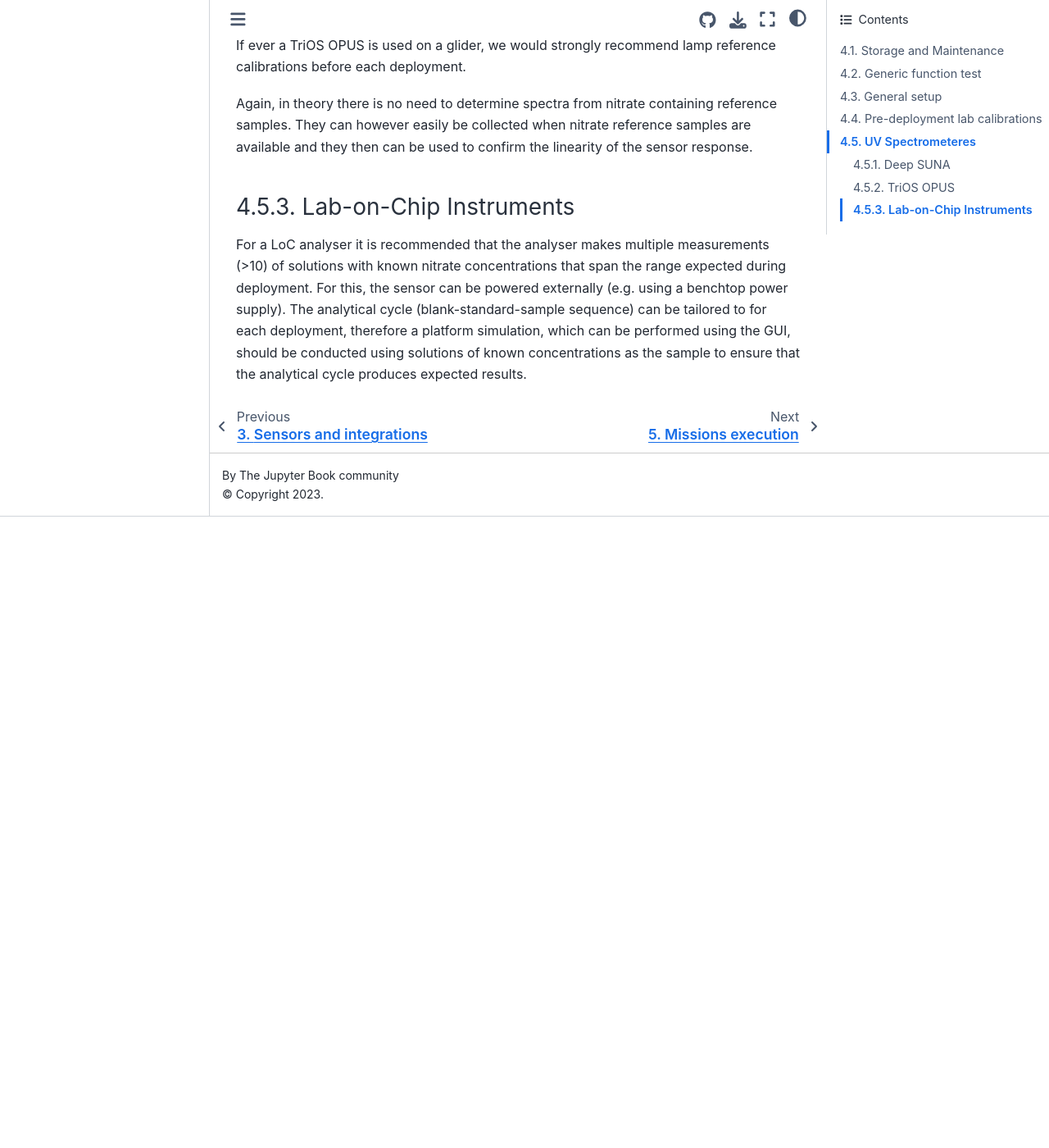
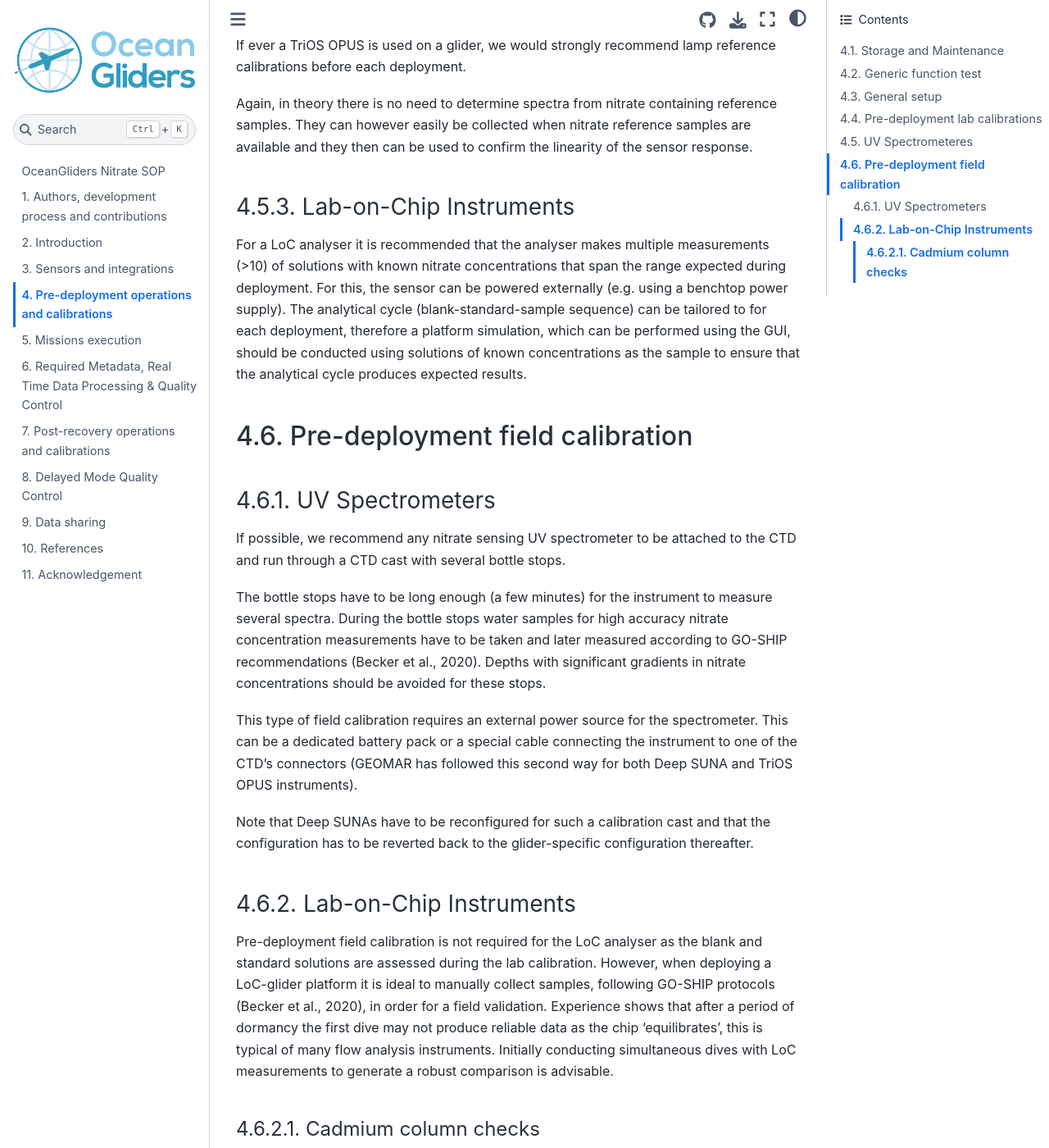
Before and after one commit to OceanGlidersCommunity/Nitrate_SOP, a Jupyter Book: the page built from sections/nitrate_pre_deployment.md, in a window 1280 px wide and 1400 px high, scrolled down 4148 px. Shown: the whole window at 82% size. Built offline with Jupyter Book 1.0.4 settings and Sphinx 7.4.7 and the Sphinx Book theme 1.1.4, drawn with Linux system fonts in a browser that asks for light colours; before the commit the page ends 4778 px from its top, so only the background shows below that; some of the changed text lies outside the part shown.

Commit message:
field calibration (#29)

```diff
--- a/sections/nitrate_pre_deployment.md
+++ b/sections/nitrate_pre_deployment.md
@@ -82,3 +82,20 @@ Again, in theory there is no need to determine spectra from nitrate containing r
 For a LoC analyser it is recommended that the analyser makes multiple measurements (>10) of solutions with known nitrate concentrations that span the range expected during deployment.
 For this, the sensor can be powered externally (e.g. using a  benchtop power supply).
 The analytical cycle (blank-standard-sample sequence) can be tailored to for each deployment, therefore a platform simulation, which can be performed using the GUI, should be conducted using solutions of known concentrations as the sample to ensure that the analytical cycle produces expected results.
+
+## Pre-deployment field calibration
+### UV Spectrometers
+If possible, we recommend any nitrate sensing UV spectrometer to be attached to the CTD and run through a CTD cast with several bottle stops.
+
+The bottle stops have to be long enough (a few minutes) for the instrument to measure several spectra. During the bottle stops water samples for high accuracy nitrate concentration measurements have to be taken and later measured according to GO-SHIP recommendations (Becker et al., 2020). Depths with significant gradients in nitrate concentrations should be avoided for these stops.
+
+This type of field calibration requires an external power source for the spectrometer. This can be a dedicated battery pack or a special cable connecting the instrument to one of the CTD’s connectors (GEOMAR has followed this second way for both Deep SUNA and TriOS OPUS instruments).
+
+Note that Deep SUNAs have to be reconfigured for such a calibration cast and that the configuration has to be reverted back to the glider-specific configuration thereafter.
+
+### Lab-on-Chip Instruments
+Pre-deployment field calibration is not required for the LoC analyser as the blank and standard solutions are assessed during the lab calibration. However, when deploying a LoC-glider platform it is ideal to manually collect samples, following GO-SHIP protocols (Becker et al., 2020), in order for a field validation. Experience shows that after a period of dormancy the first dive may not produce reliable data as the chip ‘equilibrates’, this is typical of many flow analysis instruments. Initially conducting simultaneous dives with LoC measurements to generate a robust comparison is advisable.
+
+#### Cadmium column checks
+
+Performance of the Cu-Cd reduction column requires careful monitoring. For best results, the efficiency of conversion of nitrate to nitrite should be > 95% (Becker et al., 2019). Columns operating at lower efficiency can give reliable measurements, provided their performance does not vary with time, but this will result in erroneously high measured values for NO2+3 if the sample contains significant amounts of nitrite, which can occur near the nitracline in many ocean regions. It is thus essential that the performance and stability of the column should be evaluated in the laboratory prior to any deployment, and it is advisable that its performance be checked in the field immediately prior to and following the glider mission by measuring a pure nitrite standard of known concentration. Such a check can be invaluable in diagnosing faults after recovery of the sensor.
```
